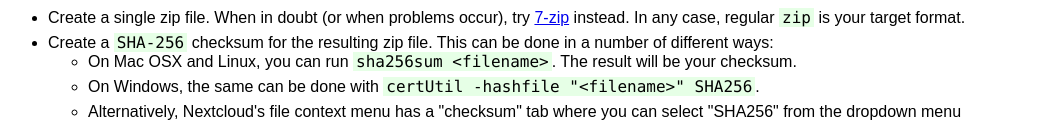
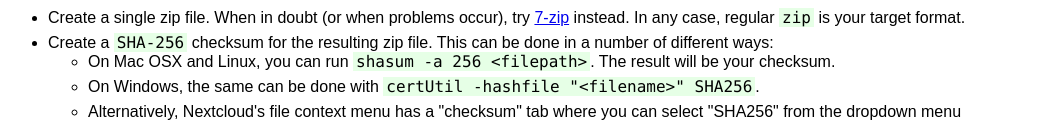
Before and after one commit to ccoenen/university-automation, a plain HTML site: page Digital-Deliverable-Dispenser/index.html in a window 1280 px wide. Shown: the part 1003-1137 px from the top of the page, without its empty margins (0-1058 px from the left). Drawn offline with Linux system fonts and the light colour scheme.

Commit message:
Update index.html

```diff
--- a/Digital-Deliverable-Dispenser/index.html
+++ b/Digital-Deliverable-Dispenser/index.html
@@ -43,7 +43,7 @@
 				<li>Create a single zip file. When in doubt (or when problems occur), try <a href="https://www.7-zip.org/">7-zip</a> instead. In any case, regular <code>zip</code> is your target format.</li>
 				<li>Create a <code>SHA-256</code> checksum for the resulting zip file. This can be done in a number of different ways:
 					<ul>
-						<li>On Mac OSX and Linux, you can run <code>sha256sum &lt;filename&gt;</code>. The result will be your checksum.</li>
+						<li>On Mac OSX and Linux, you can run <code>shasum -a 256 &lt;filepath&gt;</code>. The result will be your checksum.</li>
 						<li>On Windows, the same can be done with <code>certUtil -hashfile "&lt;filename&gt;" SHA256</code>.</li>
 						<li>Alternatively, Nextcloud's file context menu has a "checksum" tab where you can select "SHA256" from the dropdown menu</li>
 					</ul>
```
